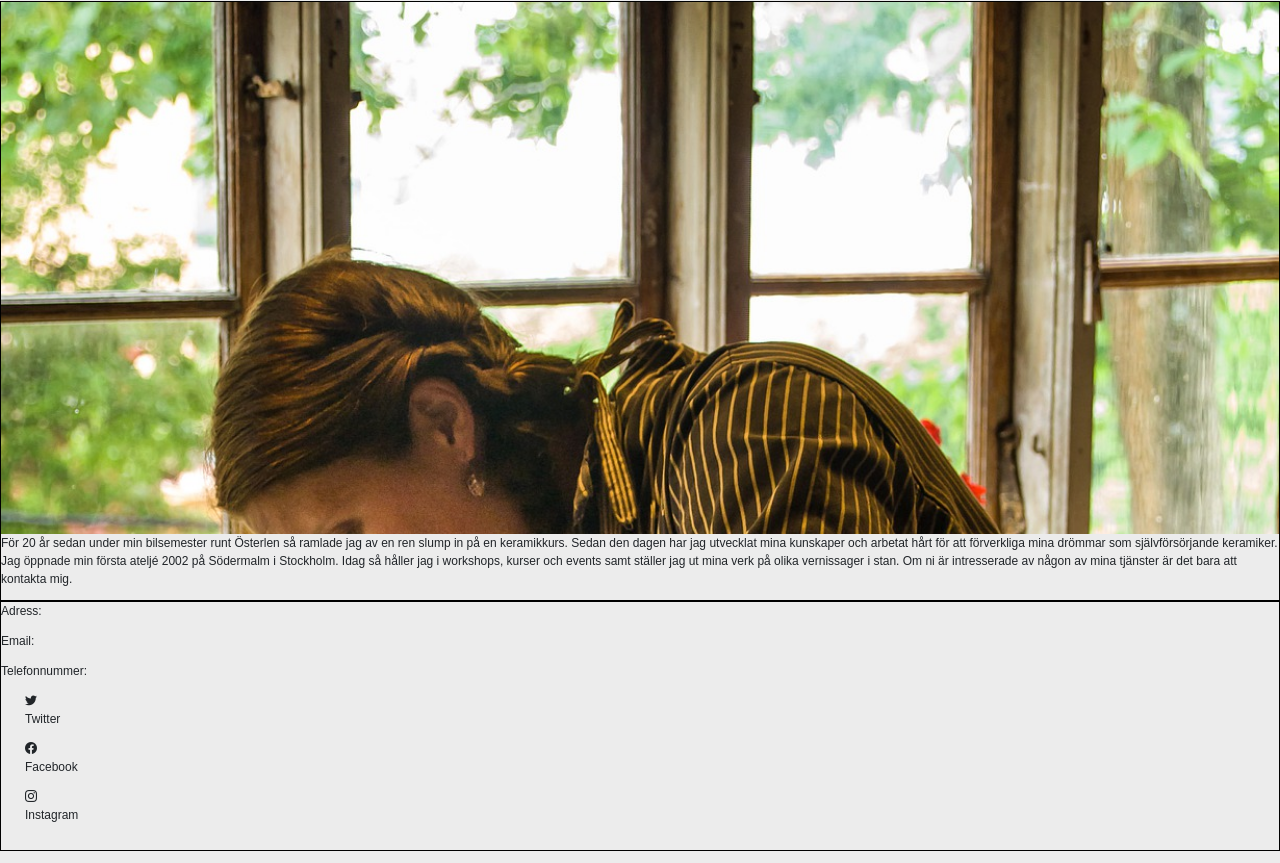
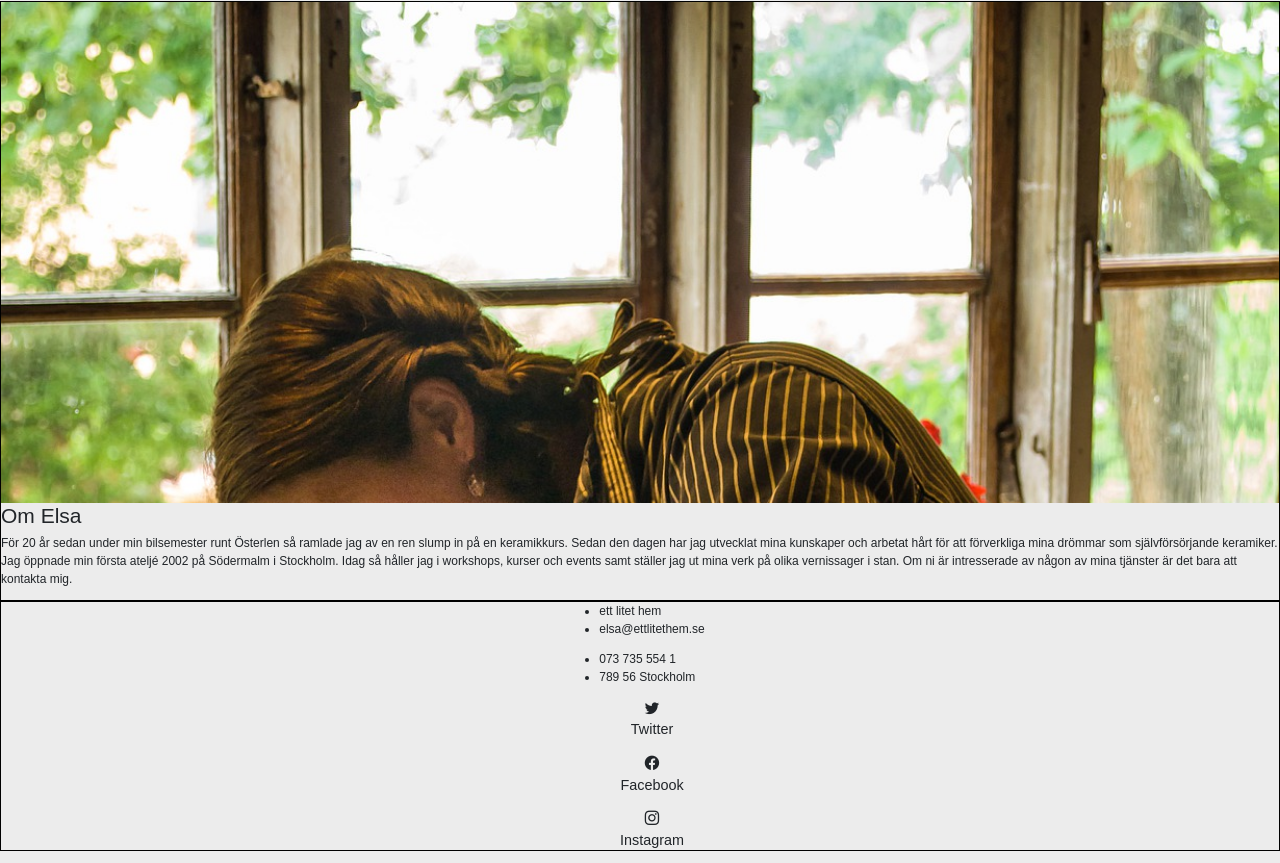
Before and after one commit to FannyRosen/MI-HTML-CSS-EttLitetHem, a website: page index.html in a window 1280 px wide. Shown: the part 1502-2365 px from the top of the page. Drawn offline with nearby package versions, Linux system fonts and the light colour scheme.

Commit message:
Ikon font

```diff
--- a/index.html
+++ b/index.html
@@ -133,6 +133,7 @@
         <div class="elsa-img"></div>
       </div>
       <div>
+        <h3>Om Elsa</h3>
         <p>
           För 20 år sedan under min bilsemester runt Österlen så ramlade jag av en
           ren slump in på en keramikkurs. Sedan den dagen har jag utvecklat mina
@@ -147,11 +148,11 @@
 
     </section>
     <footer class="kontakt">
-      <div class="kon-text">
-        <p>Adress:</p>
-        <p>Email:</p>
-        <p>Telefonnummer:</p>
-        <p></p>
+      <div class="kon-cont">
+        <ul class="kon-text"><li>ett litet hem</li>
+        <li>elsa@ettlitethem.se</li></ul>
+        <ul class="kon-text"><li>073 735 554 1</li>
+        <li>789 56 Stockholm</li></ul>
       </div>
       <div class="icon-con">
         <ul class="icon">
--- a/scss/main.scss
+++ b/scss/main.scss
@@ -174,13 +174,17 @@
   align-items: center;
   .icon-con{
       width: 100%;
+      text-align: center;
       .icon{
           list-style: none;
-          font-size: 1em;
+          font-size: 1.2em;
           width: 100%;
       }
   }
-  .kon-text{
+  .kon-con{
       width: 100%;
+      ul{
+          list-style: none;
+      }
   }
 }
```
Also changed, not shown: css/main.css.
